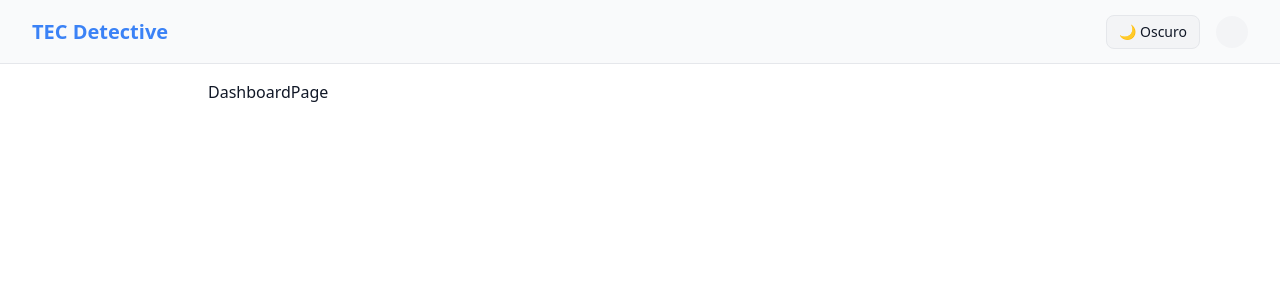
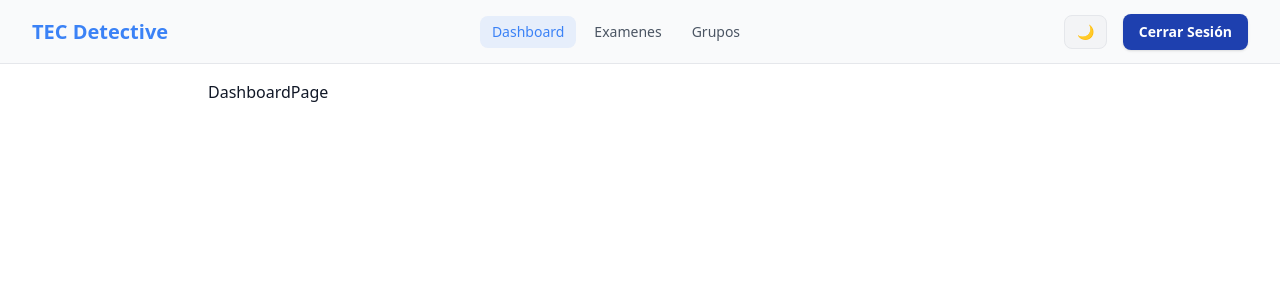
Before and after one commit to MickeyAtz/tecdetective-anticheat, a React (Vite) app in the folder client/: page / in a window 1280 px wide. Shown: the top 300 px of the page. Built offline with nearby package versions, Linux system fonts and the light colour scheme.

Commit message:
Creación del componente Atom NavItem y configuración de la barra de navegación (NavBar)

```diff
--- a/client/package.json
+++ b/client/package.json
@@ -20,6 +20,7 @@
         "pg": "^8.17.2",
         "react": "^19.2.0",
         "react-dom": "^19.2.0",
+        "react-icons": "^5.5.0",
         "react-router-dom": "^7.13.0"
     },
     "devDependencies": {
--- a/client/src/App.jsx
+++ b/client/src/App.jsx
@@ -4,6 +4,8 @@ import { BrowserRouter, Routes, Route } from 'react-router-dom';
 import LoginPage from '@/pages/LoginPage.jsx';
 import RegisterPage from '@/pages/RegisterPage.jsx';
 import DashboardPage from '@/pages/DashboardPage.jsx';
+import ExamenPage from '@/pages/ExamenPage.jsx';
+import GruposPage from '@/pages/GruposPage';
 
 // Importacion de layouts
 import AuthLayout from '@/components/templates/AuthLayout.jsx';
@@ -18,11 +20,12 @@ function App() {
                     <Route path="login" element={<LoginPage />} />
                     <Route path="register" element={<RegisterPage />} />
                 </Route>
-
                 {/* --- RUTAS PRIVADAS (Con persistencia y seguridad) --- */}
                 <Route path="/" element={<MainLayout />}>
                     <Route index element={<DashboardPage />} />
                     <Route path="dashboard" element={<DashboardPage />} />
+                    <Route path="examenes" element={<ExamenPage />} />
+                    <Route path="grupos" element={<GruposPage />} />
                 </Route>
             </Routes>
         </BrowserRouter>
--- /dev/null
+++ b/client/src/components/atoms/NavItem.jsx
@@ -0,0 +1,22 @@
+import React from 'react';
+import { NavLink } from 'react-router-dom';
+
+const NavItem = ({ path, children }) => {
+    const baseStyle = `flex items-center gap-2.5 px-3 py-1.5 rounded-lg text-sm font-medium transition-colors duration-200`;
+    const inactiveStyle = `text-text-secondary hover:bg-bg-tertiary hover:text-text-primary`;
+    const activeStyle = `bg-brand-primary/10 text-brand-primary`;
+    return (
+        <li className="list-none">
+            <NavLink
+                to={path}
+                className={({ isActive }) =>
+                    `${baseStyle} ${isActive ? activeStyle : inactiveStyle}`
+                }
+            >
+                <span>{children}</span>
+            </NavLink>
+        </li>
+    );
+};
+
+export default NavItem;
--- a/client/src/components/molecules/Navbar.jsx
+++ b/client/src/components/molecules/Navbar.jsx
@@ -1,4 +1,8 @@
 import React from 'react';
+import NavItem from '@/components/atoms/NavItem.jsx';
+import Button from '@/components/atoms/Button.jsx';
+
+import { navBarItems } from '@/config/navBarItems.js';
 
 const Navbar = ({ isDarkMode, toggleDarkMode }) => {
     const navStyle = `fixed top-0 left-0 w-full h-16 bg-bg-secondary border-b border-border-primary flex items-center justify-between px-8 z-50`;
@@ -6,10 +10,24 @@ const Navbar = ({ isDarkMode, toggleDarkMode }) => {
     const themeButtonStyle =
         'rounded-lg border border-border-primary bg-bg-tertiary px-3 py-1.5 text-sm font-medium text-text-primary transition-colors hover:bg-bg-primary';
 
+    const navLinkStyle = 'flex items-center gap-1.5 list-none m-0 p-0';
+
     // TODO Agregar logica de navegacion, definir los elementos que llevara y agregarlos
     return (
         <nav className={navStyle}>
             <span className={brandStyle}>TEC Detective</span>
+
+            <div className="flex items-center gap-4">
+                <ul className={navLinkStyle}>
+                    {navBarItems.map((item) => {
+                        return (
+                            <NavItem key={item.id} path={item.path}>
+                                {item.label}
+                            </NavItem>
+                        );
+                    })}
+                </ul>
+            </div>
             <div className="flex items-center gap-4">
                 <button
                     type="button"
@@ -17,9 +35,11 @@ const Navbar = ({ isDarkMode, toggleDarkMode }) => {
                     onClick={toggleDarkMode}
                     aria-label="Cambiar tema"
                 >
-                    {isDarkMode ? '☀️ Claro' : '🌙 Oscuro'}
+                    {isDarkMode ? '☀️' : '🌙'}
                 </button>
-                <div className="w-8 h-8 rounded-full bg-bg-tertiary"></div>
+                <Button variant="secondary" title="Cierre se sesión">
+                    Cerrar Sesión
+                </Button>
             </div>
         </nav>
     );
--- /dev/null
+++ b/client/src/config/navBarItems.js
@@ -0,0 +1,5 @@
+export const navBarItems = [
+    { id: 1, label: 'Dashboard', path: '/' },
+    { id: 2, label: 'Examenes', path: '/examenes' },
+    { id: 3, label: 'Grupos', path: '/grupos' },
+];
--- /dev/null
+++ b/client/src/pages/ExamenPage.jsx
@@ -0,0 +1,7 @@
+import react from 'react';
+
+const ExamenPage = () => {
+    return <div>ExamenPage</div>;
+};
+
+export default ExamenPage;
--- /dev/null
+++ b/client/src/pages/GruposPage.jsx
@@ -0,0 +1,7 @@
+import React from 'react';
+
+const GruposPage = () => {
+    return <div>Página de Grupos</div>;
+};
+
+export default GruposPage;
```
Also changed, not shown: 1 other file (tests, documents, lock files or other folders).
